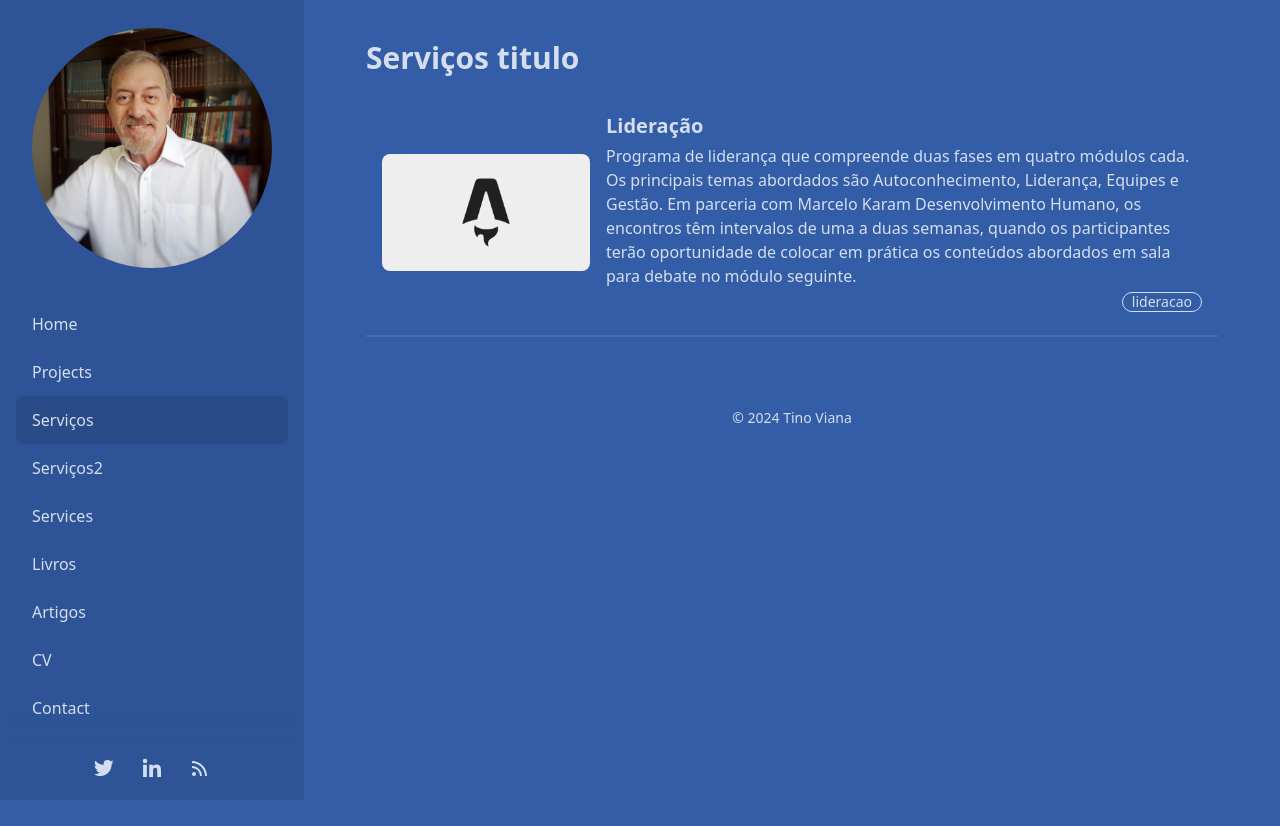
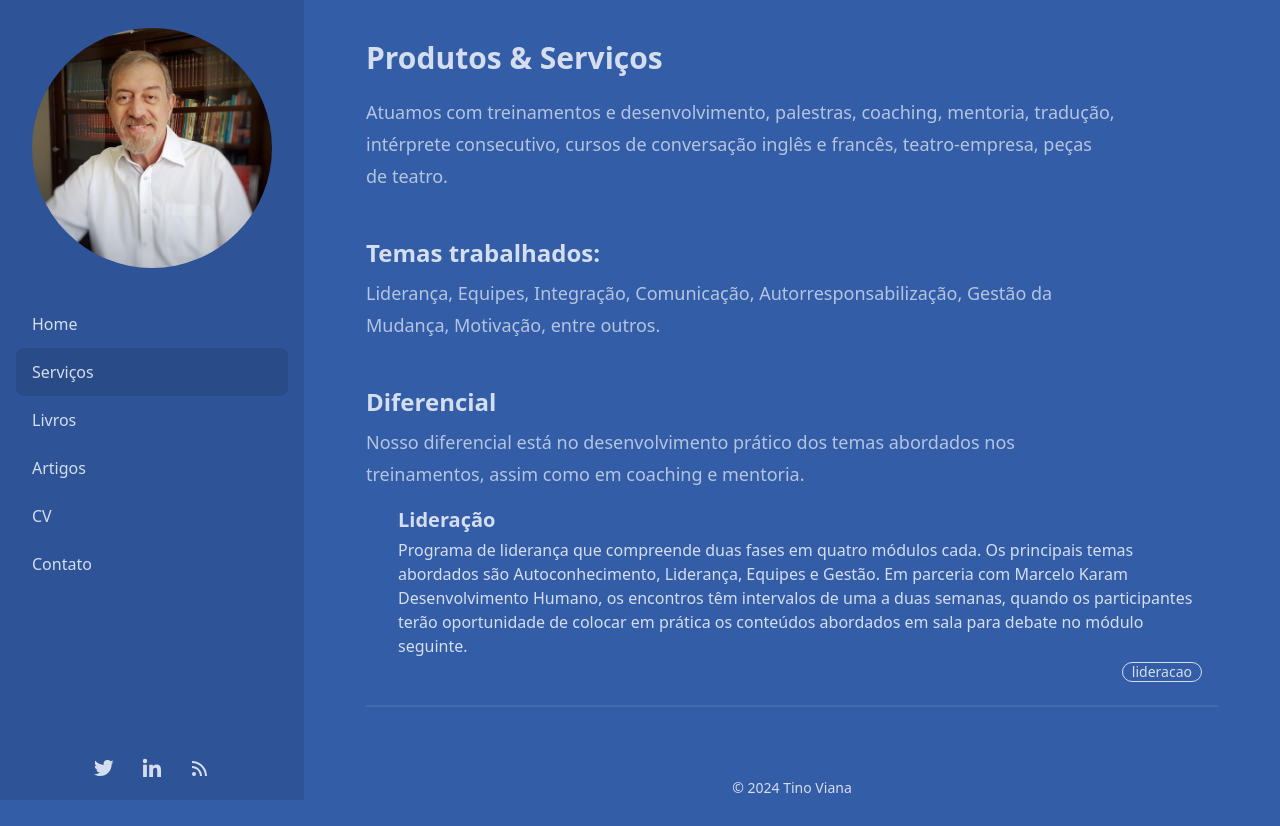
Before and after one commit to dsemblano/tinoviana-astrofy, an Astro site: page /servicos in a window 1280 px wide. Before the commit the page ends 800 px from the top, so only its background shows below. Built offline with nearby package versions, Linux system fonts and the light colour scheme; Astro itself is replaced by a stand-in of ours.

Commit message:
Servicos page almost done, commented some testing pages from menu

```diff
--- a/src/components/SideBarMenu.astro
+++ b/src/components/SideBarMenu.astro
@@ -5,10 +5,10 @@ const activeClass = "bg-base-300"; // For primary color replace with `active` cl
 
 <ul class="menu grow shrink menu-md overflow-y-auto">
     <li><a class="py-3 text-base" id="home" href="/">Home</a></li>
-    <li><a class="py-3 text-base" id="projects" href="/projects">Projects</a></li>
+    <!-- <li><a class="py-3 text-base" id="projects" href="/projects">Projects</a></li> -->
     <li><a class="py-3 text-base" id="servicos" href="/servicos">Serviços</a></li>
-    <li><a class="py-3 text-base" id="servicos2" href="/servicos2">Serviços2</a></li>
-    <li><a class="py-3 text-base" id="services" href="/services">Services</a></li>
+    <!-- <li><a class="py-3 text-base" id="servicos2" href="/servicos2">Serviços2</a></li> -->
+    <!-- <li><a class="py-3 text-base" id="services" href="/services">Services</a></li> -->
     <li><a class="py-3 text-base" id="livros" href="/livros">Livros</a></li>
     <!-- <li><a class="py-3 text-base" id="store" href="/store">Store</a></li> -->
     <li><a class="py-3 text-base" id="artigos" href="/artigos/">Artigos</a></li>
@@ -18,7 +18,7 @@ const activeClass = "bg-base-300"; // For primary color replace with `active` cl
             class="py-3 text-base"
             href="mailto:tinoviana@tinoviana.com.br"
             target="_blank"
-            referrerpolicy="no-referrer-when-downgrade">Contact</a
+            referrerpolicy="no-referrer-when-downgrade">Contato</a
         >
     </li>
 </ul>
--- a/src/content/servicos/lideracao.md
+++ b/src/content/servicos/lideracao.md
@@ -2,7 +2,7 @@
 title: "Lideração"
 description: "Programa de liderança que compreende duas fases em quatro módulos cada. Os principais temas abordados são Autoconhecimento, Liderança, Equipes e Gestão. Em parceria com Marcelo Karam Desenvolvimento Humano, os encontros têm intervalos de uma a duas semanas, quando os participantes terão oportunidade de colocar em prática os conteúdos abordados em sala para debate no módulo seguinte."
 pubDate: "Feb 27 2024"
-heroImage: "/post_img.webp"
+# heroImage: "/post_img.webp"
 tags: ["lideracao"]
 ---
 
--- a/src/pages/servicos/[...page].astro
+++ b/src/pages/servicos/[...page].astro
@@ -15,8 +15,26 @@ const { page } = Astro.props;
 
 <BaseLayout title="Serviços" sideBarActiveItemID="servicos">
   <div class="mb-5">
-    <div class="text-3xl w-full font-bold">Serviços titulo</div>
+    <div class="text-3xl w-full font-bold mb-5">Produtos & Serviços</div>
   </div>
+
+  <section class="prose prose-lg max-w-[750px] prose-img:mx-auto">
+    <text class="text-lg">
+      Atuamos com treinamentos e desenvolvimento, palestras, coaching, mentoria, tradução, intérprete consecutivo, cursos de conversação inglês e francês, teatro-empresa, peças de teatro.
+    </text>
+
+    <h2 class="text-2xl w-full font-bold mb-2">Temas trabalhados:</h2>
+    <text class="text-lg">
+      Liderança, Equipes, Integração, Comunicação, Autorresponsabilização, Gestão da Mudança, Motivação, entre outros.
+    </text>
+
+    <h2 class="text-2xl w-full font-bold mb-2">Diferencial</h2>
+    <text class="text-lg">
+      Nosso diferencial está no desenvolvimento prático dos temas abordados nos treinamentos, assim como em coaching e mentoria.
+    </text>
+  </section>
+
+
 
   {
     page.data.length === 0 ? (
--- a/src/pages/servicos2.astro
+++ b/src/pages/servicos2.astro
@@ -5,7 +5,7 @@ import HorizontalCard from "../components/HorizontalCard.astro";
 
 <BaseLayout title = "Serviços" sideBarActiveItemID="servicos2">
   <div>
-    <div class="text-3xl w-full font-bold mb-5">Produtos & Serviços</div>
+    <div class="text-3xl w-full font-bold mb-5">Produtos & Serviços old</div>
   </div>
 
   <div class="py-2">
@@ -35,7 +35,7 @@ import HorizontalCard from "../components/HorizontalCard.astro";
     url="#"
   />
 
-  <div>
+  <!-- <div>
     <div class="text-3xl w-full font-bold mb-5 mt-10">Projects Header</div>
   </div>
 
@@ -60,4 +60,4 @@ import HorizontalCard from "../components/HorizontalCard.astro";
     desc="Lorem ipsum dolor sit amet, consectetur adipiscing elit, sed do eiusmod tempor incididunt ut labore et dolore magna aliqua."
     url="#"
   />
-</BaseLayout>
+</BaseLayout> -->
```
